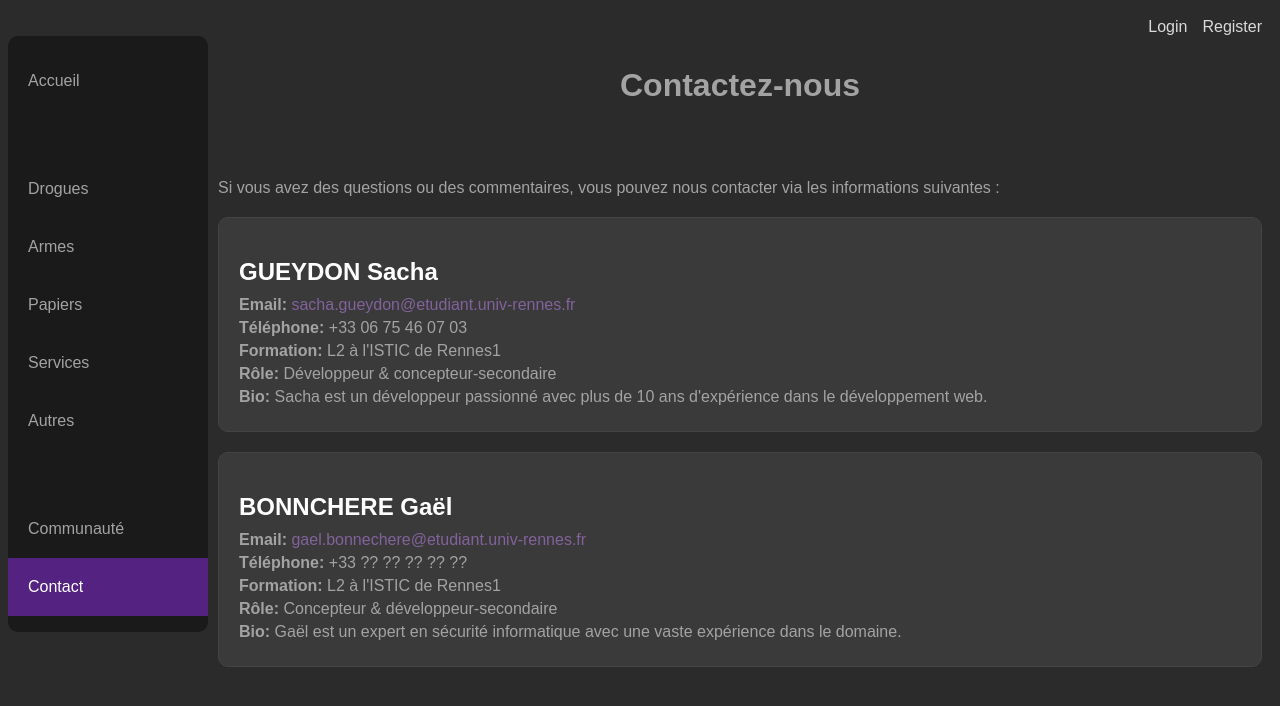
After one commit to blalf/DarkWebSite, a Flask app: page /contact in a window 1280 px wide. The commit adds this page. Shown: the top 706 px of the page. Run offline with Flask 3, Linux system fonts and the light colour scheme.

Commit message:
contact.html

```diff
--- a/app.py
+++ b/app.py
@@ -58,6 +58,11 @@ def autres():
 #TODO : implement the user account (register + login + logout + see his sales history)
 
 
+@app.route('/contact')
+def contact():
+    return render_template('contact.html')
+
+
 
 
 @app.route('/register', methods=['GET', 'POST'])
--- a/static/styles.css
+++ b/static/styles.css
@@ -283,3 +283,32 @@ a:hover {
     font-size: 1.2em; /* Increase the font size */
     text-shadow: 1px 1px 2px #000; /* Add a text shadow */
 }
+
+
+/* styles.css */
+.creator {
+    border: 1px solid #444; /* Darker border to match the gray theme */
+    padding: 20px;
+    margin: 20px 0;
+    border-radius: 10px;
+    background-color: #3a3a3a; /* Darker gray background */
+    color: #a3a3a3; /* Light gray text color */
+}
+
+.creator h2 {
+    color: #fff; /* White color for the headings */
+    margin-bottom: 10px;
+}
+
+.creator p {
+    margin: 5px 0;
+}
+
+.creator a {
+    color: #82629b; /* Violet color for links */
+    text-decoration: none;
+}
+
+.creator a:hover {
+    text-decoration: underline;
+}
--- /dev/null
+++ b/templates/contact.html
@@ -0,0 +1,27 @@
+{% extends "base.html" %}
+
+{% block title %}DarkWebSite - Contact{% endblock %}
+
+{% block content %}
+    <h1 class="title">Contactez-nous</h1>
+
+    <p>Si vous avez des questions ou des commentaires, vous pouvez nous contacter via les informations suivantes :</p>
+
+    <div class="creator">
+        <h2>GUEYDON Sacha</h2>
+        <p><strong>Email:</strong> <a href="mailto:sacha.gueydon@etudiant.univ-rennes.fr">sacha.gueydon@etudiant.univ-rennes.fr</a></p>
+        <p><strong>Téléphone:</strong> +33 06 75 46 07 03</p>
+        <p><strong>Formation:</strong> L2 à l'ISTIC de Rennes1</p>
+        <p><strong>Rôle:</strong> Développeur & concepteur-secondaire</p>
+        <p><strong>Bio:</strong> Sacha est un développeur passionné avec plus de 10 ans d'expérience dans le développement web.</p>
+    </div>
+
+    <div class="creator">
+        <h2>BONNCHERE Gaël</h2>
+        <p><strong>Email:</strong> <a href="mailto:gael.bonnechere@etudiant.univ-rennes.fr">gael.bonnechere@etudiant.univ-rennes.fr</a></p>
+        <p><strong>Téléphone:</strong> +33 ?? ?? ?? ?? ??</p>
+        <p><strong>Formation:</strong> L2 à l'ISTIC de Rennes1</p>
+        <p><strong>Rôle:</strong> Concepteur & développeur-secondaire</p>
+        <p><strong>Bio:</strong> Gaël est un expert en sécurité informatique avec une vaste expérience dans le domaine.</p>
+    </div>
+{% endblock %}
```
